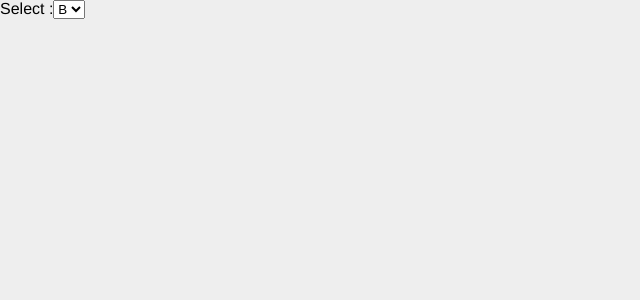
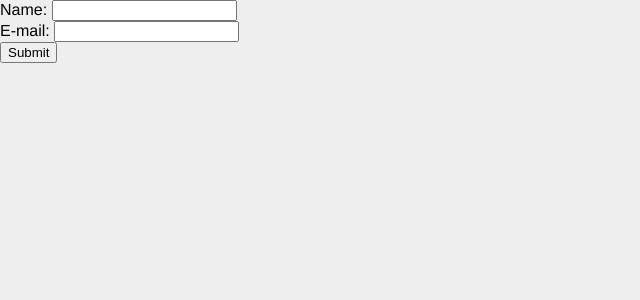
Before and after one commit to keumhwanmoon/react-just-started, a React app: page / in a window 1280 px wide. Shown: the top 300 px of the page, without its empty margins (0-640 px from the left). Built offline with nearby package versions, Linux system fonts and the light colour scheme.

Commit message:
Uncontrolled.js 추가. 비제어 컴포넌트

```diff
--- /dev/null
+++ b/app/Uncontrolled.js
@@ -0,0 +1,24 @@
+import React, { Component } from 'react';
+import { render } from 'react-dom';
+
+class Uncontrolled extends Component {
+    handleSubmit(event) {
+        console.log("Submitted values are :", event.target.name.value, event.target.email.value);
+        event.preventDefault();
+    }
+    render() {
+        return (
+            <form onSubmit={this.handleSubmit}>
+                <div className="formGroup">
+                    Name: <input name="name" type="text" />
+                </div>
+                <div className="formGroup">
+                    E-mail: <input name="email" type="email" />
+                </div>
+                <button type="submit">Submit</button>
+            </form>
+        )
+    }
+}
+
+render(<Uncontrolled />, document.body);
--- a/webpack.config.js
+++ b/webpack.config.js
@@ -5,7 +5,7 @@ var webpack = require('webpack');
  */
 var config = {
   devtool: 'eval-source-map',
-  entry:  __dirname + "/app/Select.js",
+  entry:  __dirname + "/app/Uncontrolled.js",
   output: {
     path: __dirname + "/public",
     filename: "bundle.js"
```
